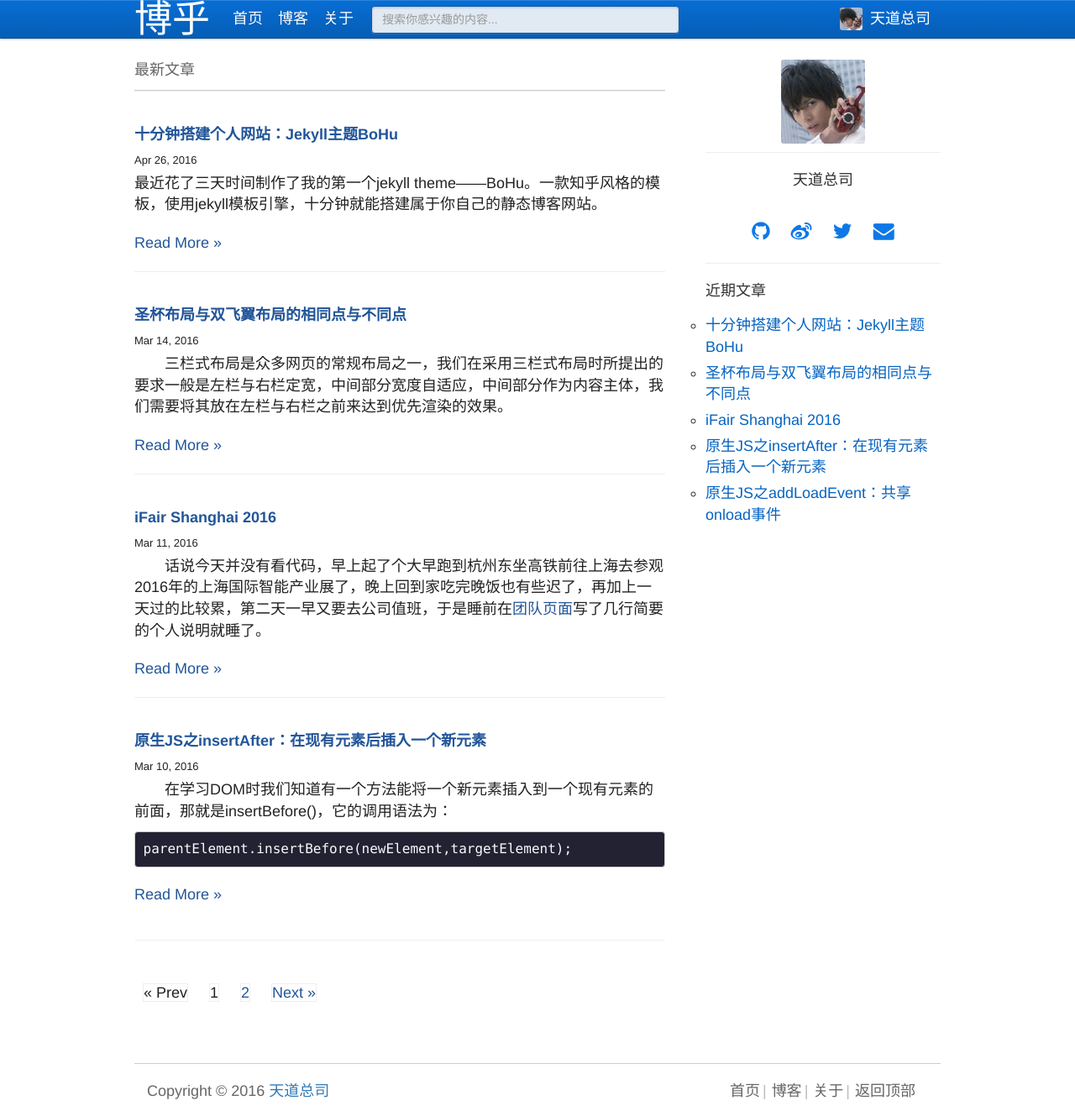
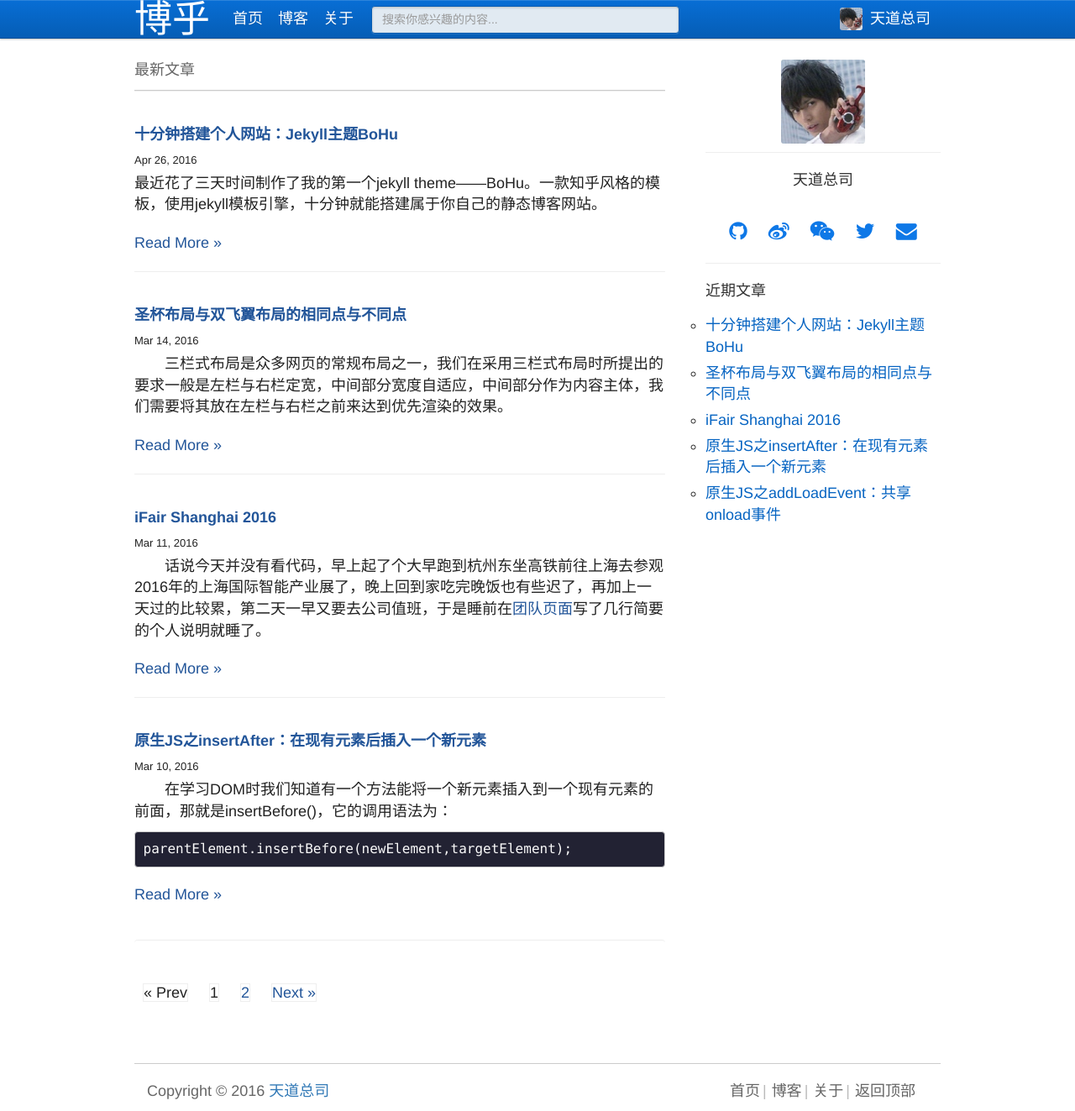
Before and after one commit to LLawlight/blog, a Jekyll site: the page built from index.html, in a window 1280 px wide. Shown: the whole page at 84% size. Built offline with Jekyll 4.4.1, drawn with Linux system fonts in a browser that asks for light colours; the list of posts is cut into pages by our own code.

Commit message:
add wechat

```diff
--- a/_includes/sidebar.html
+++ b/_includes/sidebar.html
@@ -9,6 +9,7 @@
     {% if site.weibo_username %}
     <a href="https://weibo.com/{{ site.weibo_username }}" target="_blank"><i class="fa fa-weibo" aria-hidden="true"></i></a>
     {% endif %}
+    <a href="{{ "/assets/weixin.jpg" | prepend: site.baseurl }}" target="_blank"><i class="fa fa-weixin" aria-hidden="true"></i></a>
     {% if site.twitter_username %}
     <a href="https://twitter.com/{{ site.twitter_username }}" target="_blank"><i class="fa fa-twitter" aria-hidden="true"></i></a>
     {% endif %}
```
Also changed, not shown: assets/weixin.jpg (added).
